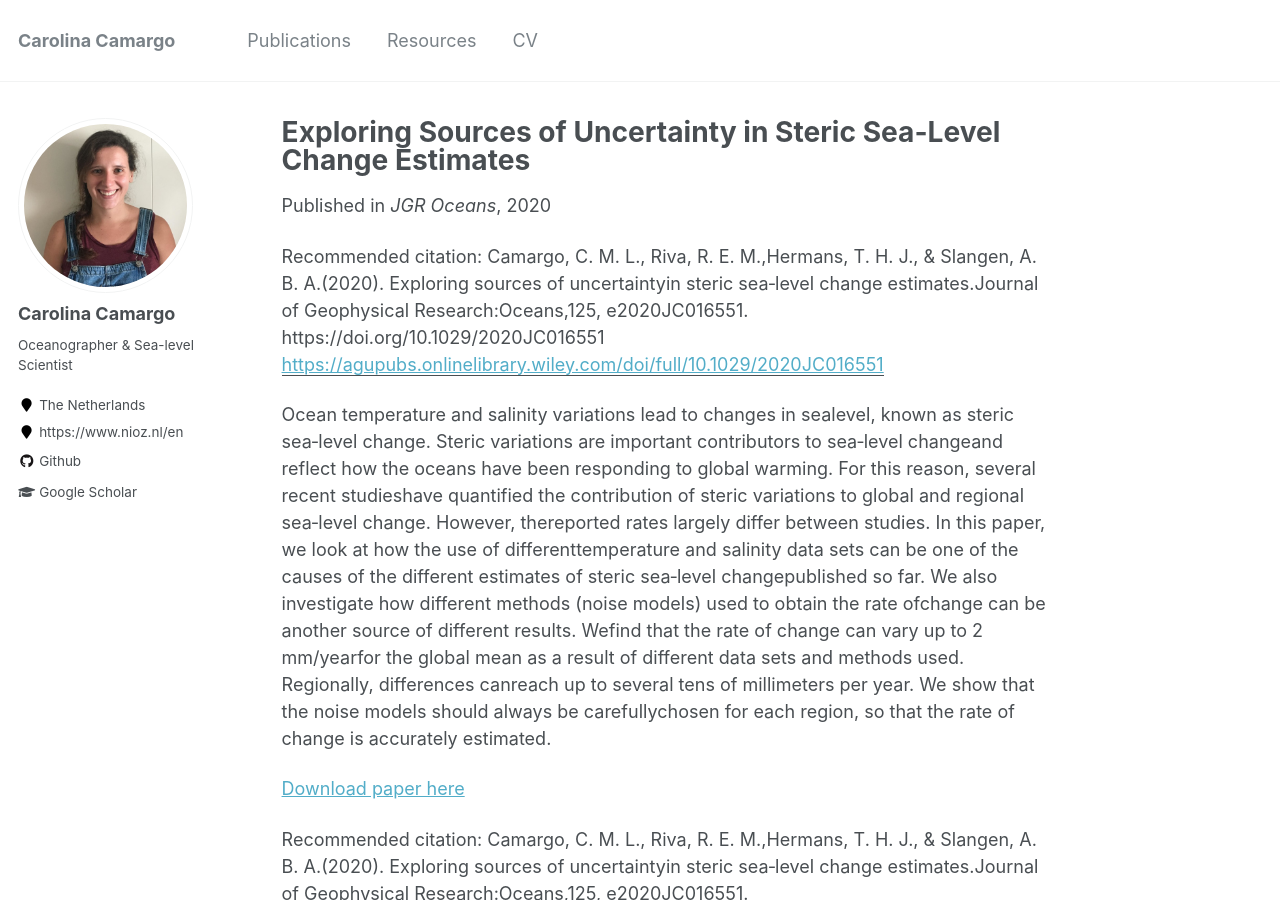
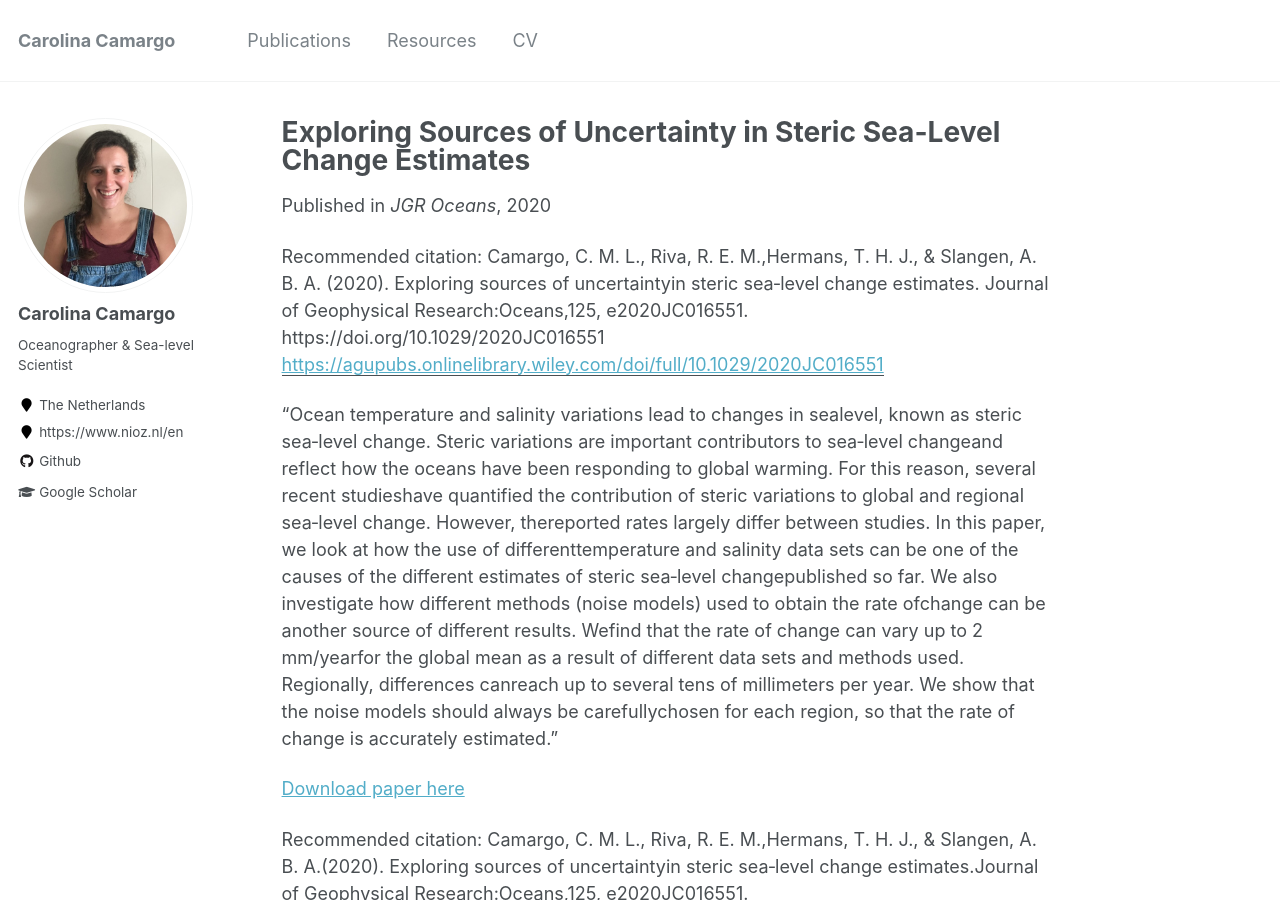
Before and after one commit to carocamargo/carocamargo.github.io, a Jekyll site: the page built from _publications/2020-09-25-JGRoceans-steric.md, in a window 1280 px wide and 900 px high. Built offline with Jekyll 4.4.1, drawn with Linux system fonts in a browser that asks for light colours; a file with an impossible date is left out.

```diff
--- a/_publications/2020-09-25-JGRoceans-steric.md
+++ b/_publications/2020-09-25-JGRoceans-steric.md
@@ -5,10 +5,10 @@ permalink: /publication/2020-09-25-JGRoceans-steric
 excerpt: 'This paper is about regional and global steric sea-level change (temperature and salinity driven) during the satellite altimetry era'
 date: 2020-09-25
 venue: 'JGR Oceans'
-citation: 'Camargo, C. M. L., Riva, R. E. M.,Hermans, T. H. J., & Slangen, A. B. A.(2020). Exploring sources of uncertaintyin steric sea‐level change estimates.Journal of Geophysical Research:Oceans,125, e2020JC016551. https://doi.org/10.1029/2020JC016551'
 paperurl: 'https://agupubs.onlinelibrary.wiley.com/doi/full/10.1029/2020JC016551'
+citation: 'Camargo, C. M. L., Riva, R. E. M.,Hermans, T. H. J., & Slangen, A. B. A. (2020). Exploring sources of uncertaintyin steric sea‐level change estimates. Journal of Geophysical Research:Oceans,125, e2020JC016551. https://doi.org/10.1029/2020JC016551'
 ---
-Ocean temperature and salinity variations lead to changes in sealevel, known as steric sea‐level change. Steric variations are important contributors to sea‐level changeand reflect how the oceans have been responding to global warming. For this reason, several recent studieshave quantified the contribution of steric variations to global and regional sea‐level change. However, thereported rates largely differ between studies. In this paper, we look at how the use of differenttemperature and salinity data sets can be one of the causes of the different estimates of steric sea‐level changepublished so far. We also investigate how different methods (noise models) used to obtain the rate ofchange can be another source of different results. Wefind that the rate of change can vary up to 2 mm/yearfor the global mean as a result of different data sets and methods used. Regionally, differences canreach up to several tens of millimeters per year. We show that the noise models should always be carefullychosen for each region, so that the rate of change is accurately estimated.
+"Ocean temperature and salinity variations lead to changes in sealevel, known as steric sea‐level change. Steric variations are important contributors to sea‐level changeand reflect how the oceans have been responding to global warming. For this reason, several recent studieshave quantified the contribution of steric variations to global and regional sea‐level change. However, thereported rates largely differ between studies. In this paper, we look at how the use of differenttemperature and salinity data sets can be one of the causes of the different estimates of steric sea‐level changepublished so far. We also investigate how different methods (noise models) used to obtain the rate ofchange can be another source of different results. Wefind that the rate of change can vary up to 2 mm/yearfor the global mean as a result of different data sets and methods used. Regionally, differences canreach up to several tens of millimeters per year. We show that the noise models should always be carefullychosen for each region, so that the rate of change is accurately estimated."
 
 [Download paper here](https://agupubs.onlinelibrary.wiley.com/doi/full/10.1029/2020JC016551)
 
```
